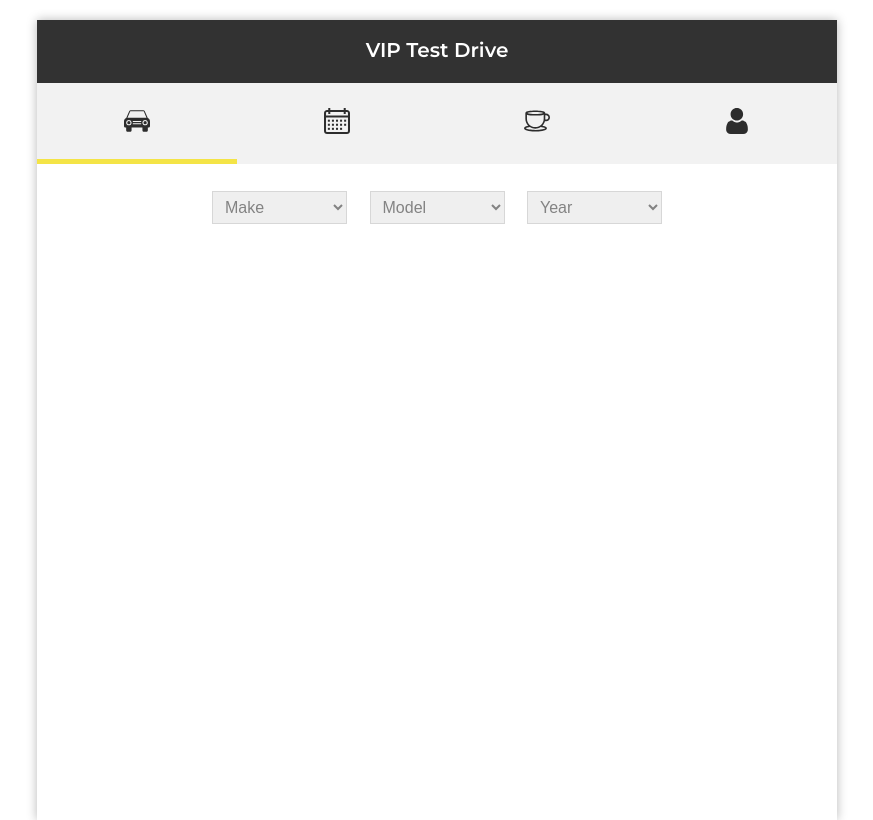
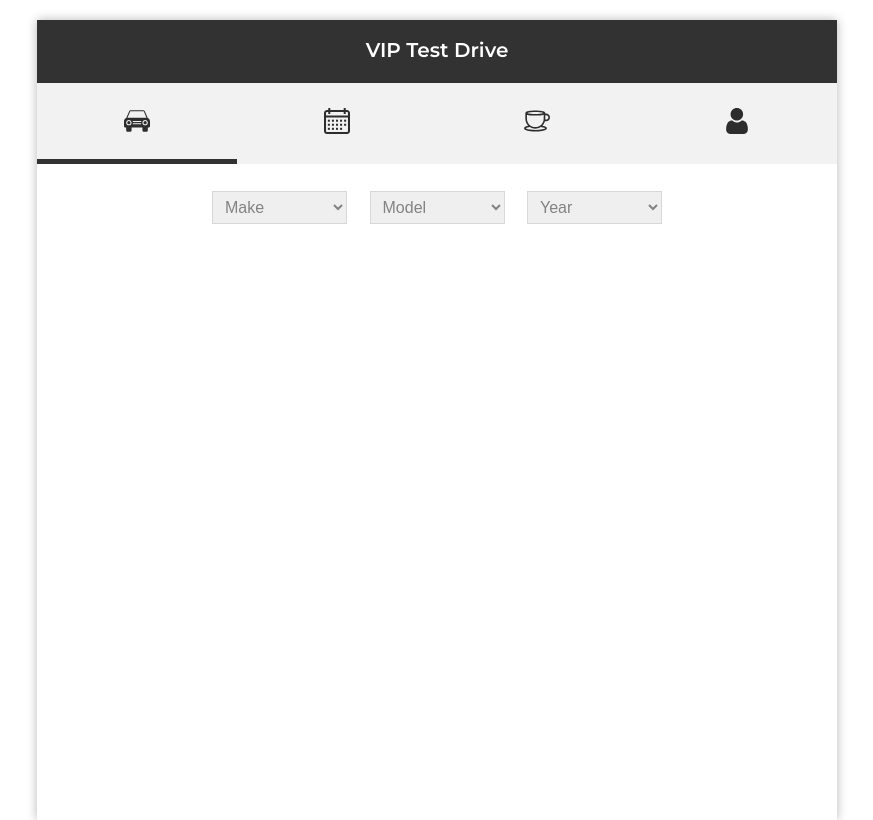
Before and after one commit to snowdamiz/dcmc-form-2, a React (Create React App) app: page / in a window 1280 px wide. Shown: the whole page, without its empty margins (203-1076 px from the left). Built offline with nearby package versions, Linux system fonts and the light colour scheme.

Commit message:
adjusted nav styles

```diff
--- a/src/components/nav/car/carStyles.js
+++ b/src/components/nav/car/carStyles.js
@@ -9,19 +9,19 @@ export const CarWrap = styled.div`
     justify-content: center;
     align-items: center;
     cursor: pointer;
-    border-bottom: 4px solid ${props => props.active ? colors.primary : `#f2f2f2`};
+    border-bottom: 4px solid ${props => props.active ? colors.green : `#f2f2f2`};
     background-color: #f2f2f2;
 
     &:hover {
         background-color: #EDEDED;
-        border-bottom: 4px solid ${props => props.active ? colors.primary : `#EDEDED`};
+        border-bottom: 4px solid ${props => props.active ? colors.green : `#EDEDED`};
 
         ${media.tablet} {
-            border-bottom: 5px solid ${props => props.active ? colors.primary : `#EDEDED`};
+            border-bottom: 5px solid ${props => props.active ? colors.green : `#EDEDED`};
         }
     }
 
     ${media.tablet} {
-        border-bottom: 5px solid ${props => props.active ? colors.primary : `#f2f2f2`};
+        border-bottom: 5px solid ${props => props.active ? colors.green : `#f2f2f2`};
     }
 `;
--- a/src/components/nav/details/detailsStyles.js
+++ b/src/components/nav/details/detailsStyles.js
@@ -9,19 +9,19 @@ export const DetailsWrap = styled.div`
     justify-content: center;
     align-items: center;
     cursor: pointer;
-    border-bottom: 4px solid ${props => props.active ? colors.primary : `#f2f2f2`};
+    border-bottom: 4px solid ${props => props.active ? colors.green : `#f2f2f2`};
     background-color: #f2f2f2;
 
     &:hover {
         background-color: #EDEDED;
-        border-bottom: 4px solid ${props => props.active ? colors.primary : `#EDEDED`};
+        border-bottom: 4px solid ${props => props.active ? colors.green : `#EDEDED`};
 
         ${media.tablet} {
-            border-bottom: 5px solid ${props => props.active ? colors.primary : `#EDEDED`};
+            border-bottom: 5px solid ${props => props.active ? colors.green : `#EDEDED`};
         }
     }
 
     ${media.tablet} {
-        border-bottom: 5px solid ${props => props.active ? colors.primary : `#f2f2f2`};
+        border-bottom: 5px solid ${props => props.active ? colors.green : `#f2f2f2`};
     }
 `;
--- a/src/components/nav/drinks/drinksStyles.js
+++ b/src/components/nav/drinks/drinksStyles.js
@@ -9,19 +9,19 @@ export const DrinksWrap = styled.div`
     justify-content: center;
     align-items: center;
     cursor: pointer;
-    border-bottom: 4px solid ${props => props.active ? colors.primary : `#f2f2f2`};
+    border-bottom: 4px solid ${props => props.active ? colors.green : `#f2f2f2`};
     background-color: #f2f2f2;
 
     &:hover {
         background-color: #EDEDED;
-        border-bottom: 4px solid ${props => props.active ? colors.primary : `#EDEDED`};
+        border-bottom: 4px solid ${props => props.active ? colors.green : `#EDEDED`};
 
         ${media.tablet} {
-            border-bottom: 5px solid ${props => props.active ? colors.primary : `#EDEDED`};
+            border-bottom: 5px solid ${props => props.active ? colors.green : `#EDEDED`};
         }
     }
 
     ${media.tablet} {
-        border-bottom: 5px solid ${props => props.active ? colors.primary : `#f2f2f2`};
+        border-bottom: 5px solid ${props => props.active ? colors.green : `#f2f2f2`};
     }
 `;
--- a/src/components/nav/time/timeStyles.js
+++ b/src/components/nav/time/timeStyles.js
@@ -9,19 +9,19 @@ export const TimeWrap = styled.div`
     justify-content: center;
     align-items: center;
     cursor: pointer;
-    border-bottom: 4px solid ${props => props.active ? colors.primary : `#f2f2f2`};
+    border-bottom: 4px solid ${props => props.active ? colors.green : `#f2f2f2`};
     background-color: #f2f2f2;
 
     &:hover {
         background-color: #EDEDED;
-        border-bottom: 4px solid ${props => props.active ? colors.primary : `#EDEDED`};
+        border-bottom: 4px solid ${props => props.active ? colors.green : `#EDEDED`};
 
         ${media.tablet} {
-            border-bottom: 5px solid ${props => props.active ? colors.primary : `#EDEDED`};
+            border-bottom: 5px solid ${props => props.active ? colors.green : `#EDEDED`};
         }
     }
 
     ${media.tablet} {
-        border-bottom: 5px solid ${props => props.active ? colors.primary : `#f2f2f2`};
+        border-bottom: 5px solid ${props => props.active ? colors.green : `#f2f2f2`};
     }
 `;
```
